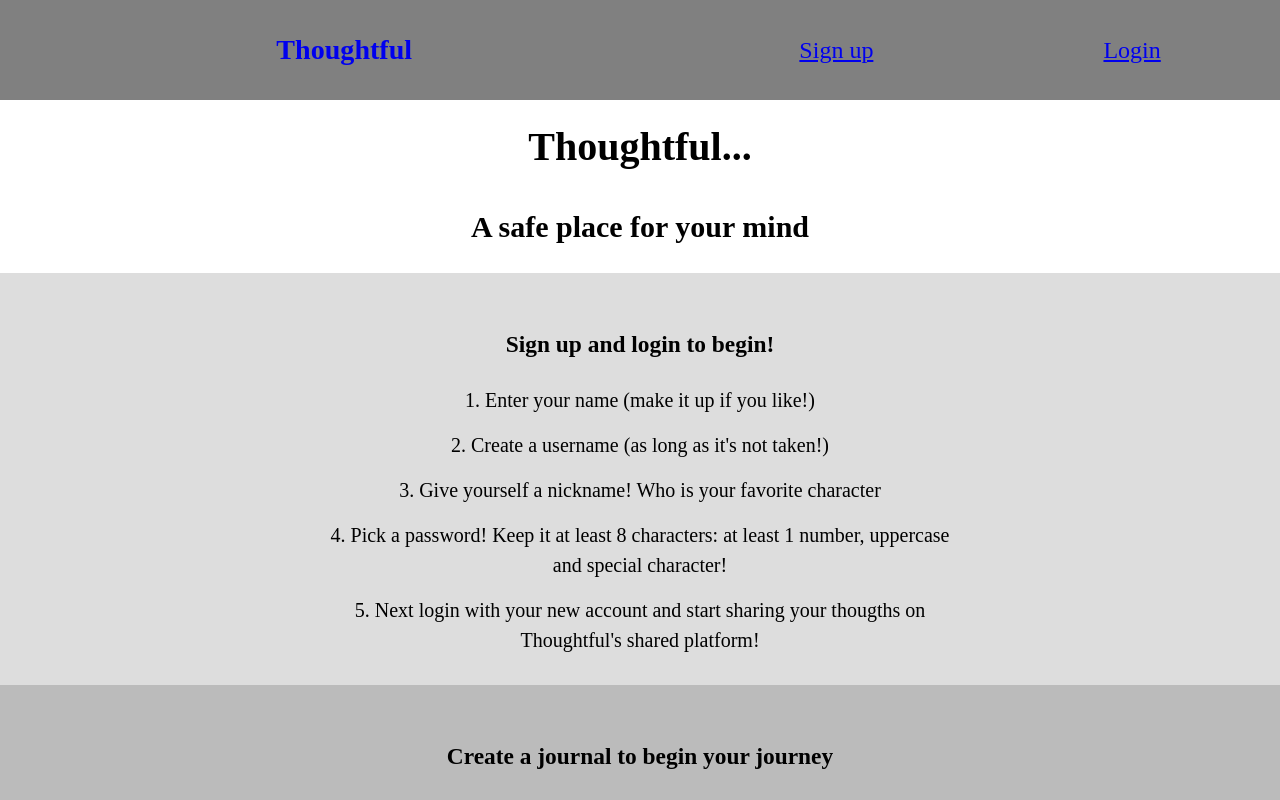
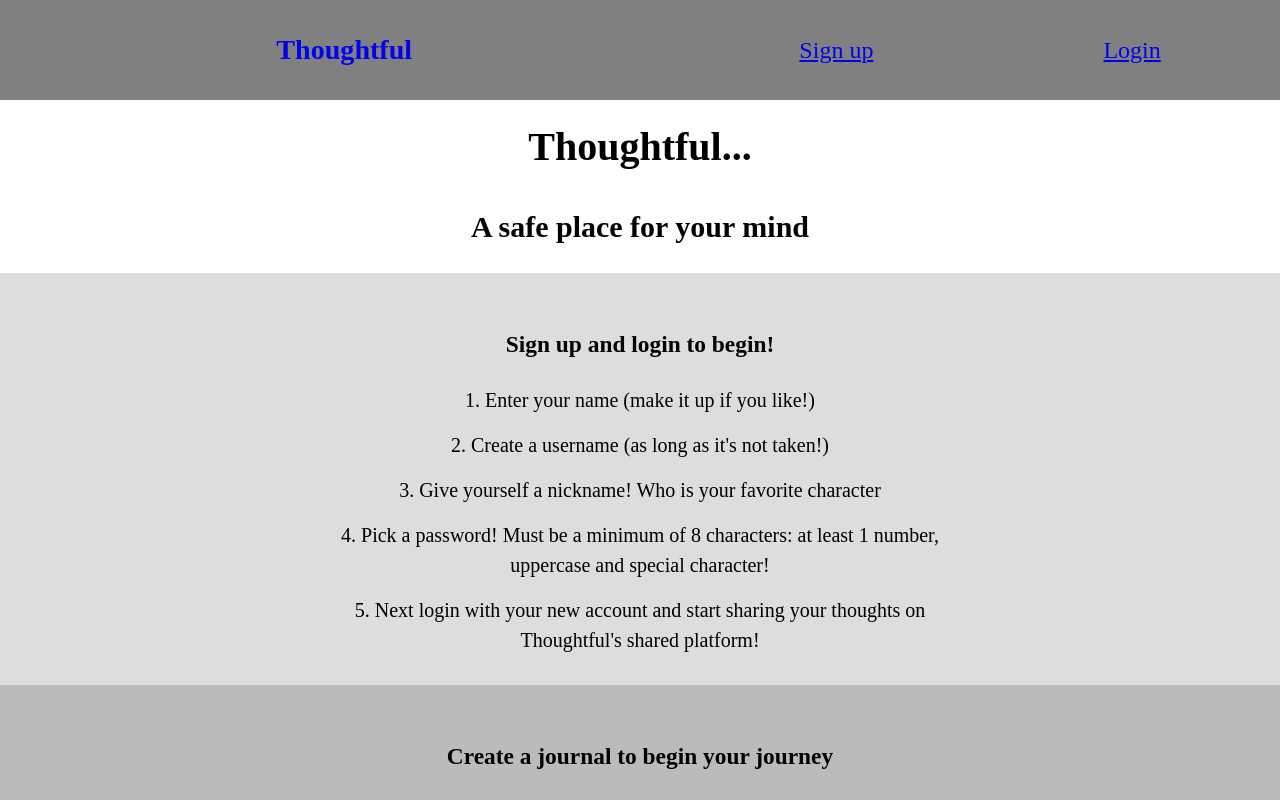
Before and after one commit to traviswhittington88/thoughtful-client, a React (Create React App) app: page / in a window 1280 px wide. Shown: the top 800 px of the page. Built offline with nearby package versions, Linux system fonts and the light colour scheme; no server answers.

Commit message:
fixed typos in landing instructions

```diff
--- a/src/routes/LandingPage/LandingPage.js
+++ b/src/routes/LandingPage/LandingPage.js
@@ -21,8 +21,8 @@ export default class LandingPage extends Component {
                   <p>1. Enter your name (make it up if you like!)</p>
                   <p>2. Create a username (as long as it's not taken!)</p>
                   <p>3. Give yourself a nickname! Who is your favorite character</p>
-                  <p>4. Pick a password! Keep it at least 8 characters: at least 1 number, uppercase and special character!</p>
-                  <p>5. Next login with your new account and start sharing your thougths on Thoughtful's shared platform!</p>
+                  <p>4. Pick a password! Must be a minimum of 8 characters: at least 1 number, uppercase and special character!</p>
+                  <p>5. Next login with your new account and start sharing your thoughts on Thoughtful's shared platform!</p>
               </header>
             </section>
             <section className="landing-page-section">
```
